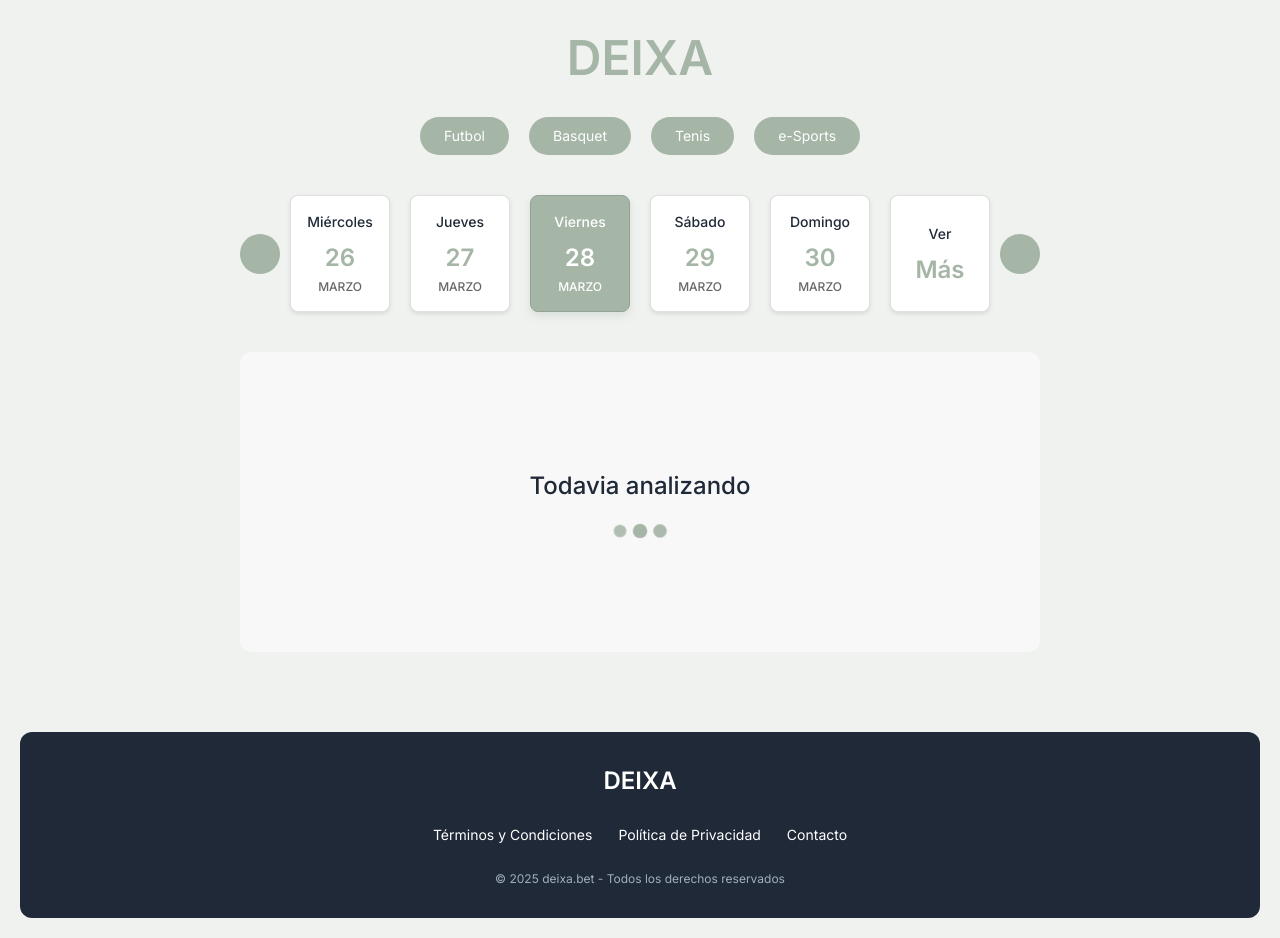
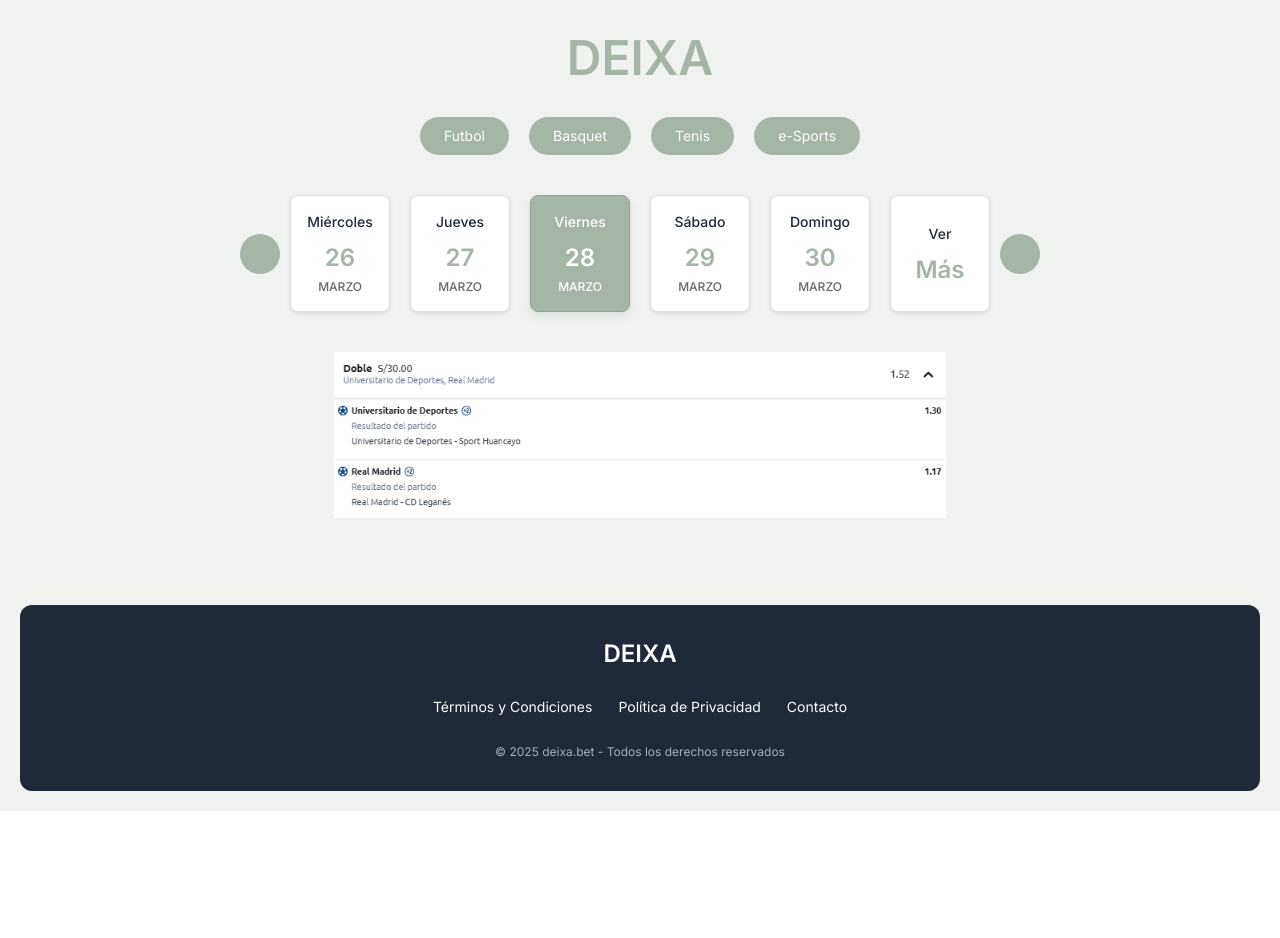
Before and after one commit to AaronAlejandrou/Deixa, a Vue app: page / in a window 1280 px wide. After the commit the page ends 811 px from the top, so only its background shows below. Built offline with nearby package versions, Linux system fonts and the light colour scheme; some icons are missing.

Commit message:
add 03-29 daily image

```diff
--- a/src/components/DeixaBettingInterface.vue
+++ b/src/components/DeixaBettingInterface.vue
@@ -197,7 +197,8 @@ const dailyImages = {
   // "2025-03-12": "/images/bet-image4.jpg",
   // "2025-03-13": "/images/bet-image5.jpg",
   "2025-03-25": "/images/bet-image0.png",
-  "2025-03-29": "/images/bet-image1.png",
+  "2025-03-28": "/images/bet-image1.png",
+  //"2025-03-29": "/images/bet-image1.png",
 
   // Add more dates and image paths as needed
   // Format: "YYYY-MM-DD": "/path/to/your/image.jpg",
```
